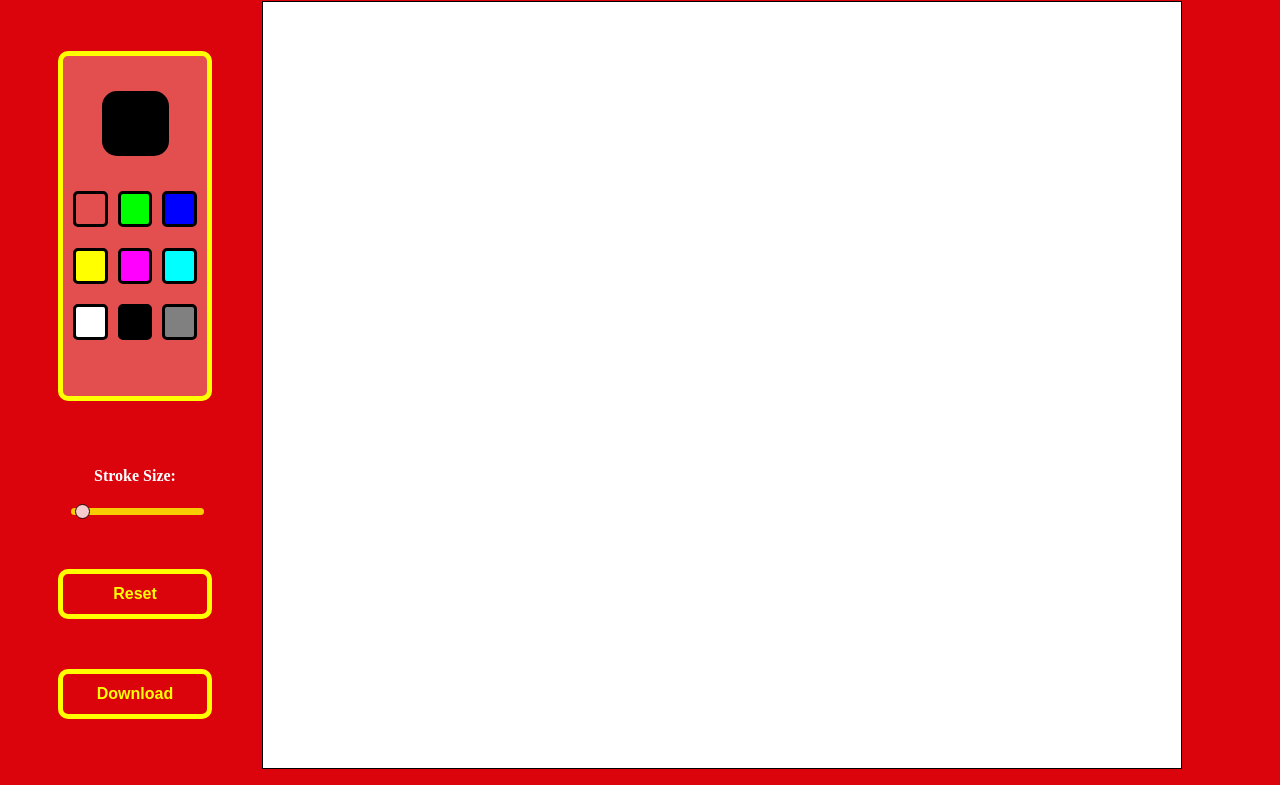
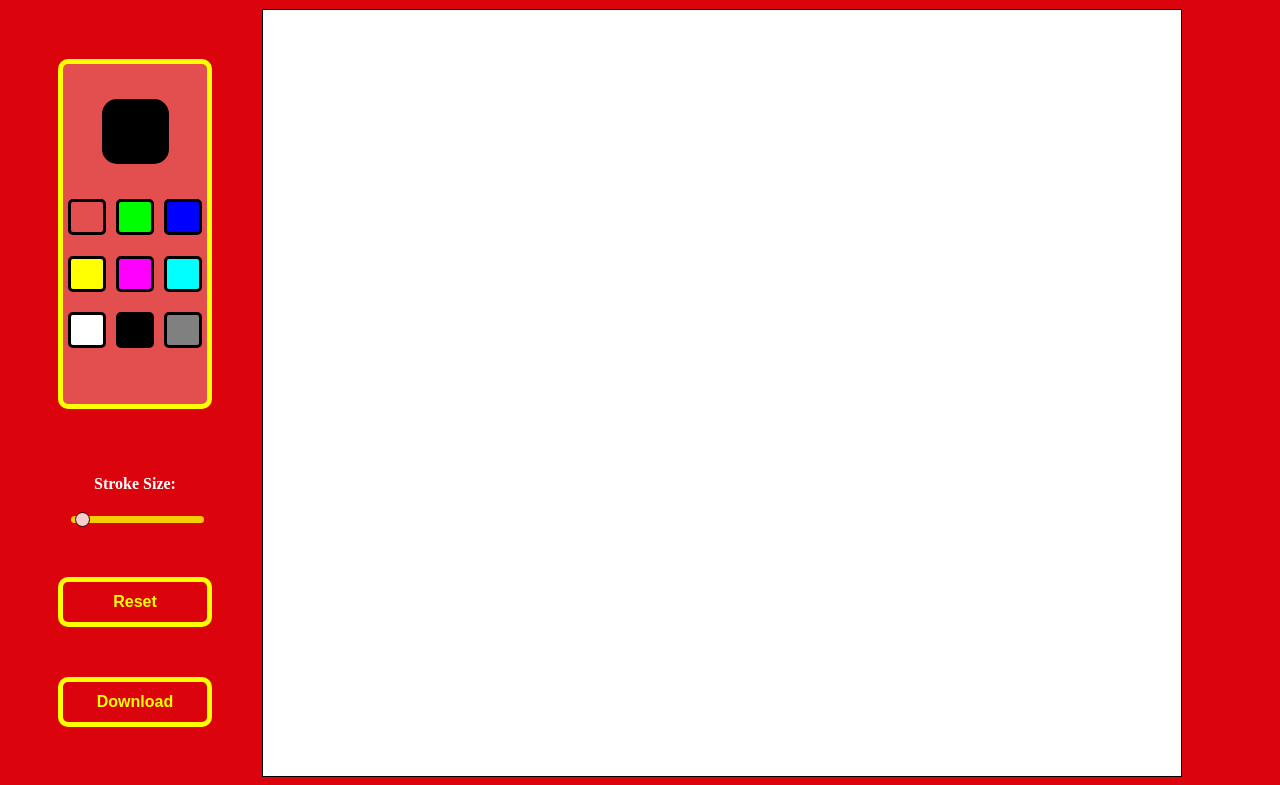
Before and after one commit to FMonte03/EtchASketch2.0, a plain HTML site: page index.html in a window 1280 px wide. Shown: the part 118-903 px from the top of the page. Drawn offline with Linux system fonts and the light colour scheme; a web font is replaced by a local one.

Commit message:
resizing

```diff
--- a/style.css
+++ b/style.css
@@ -1,8 +1,9 @@
 body{
 
 background-color: #DB040C;
-
-
+display: flex;
+flex-direction: column;
+flex: 1;
 }
 h1{
 text-align: center;
@@ -130,7 +131,7 @@ canvas{
   height: 30px;
 border-radius: 5px;
   margin: 5px;
- flex: 0 1 20%;
+ flex: 1 1 20%;
  border: solid black 3px;
  cursor: pointer;
 }
```
